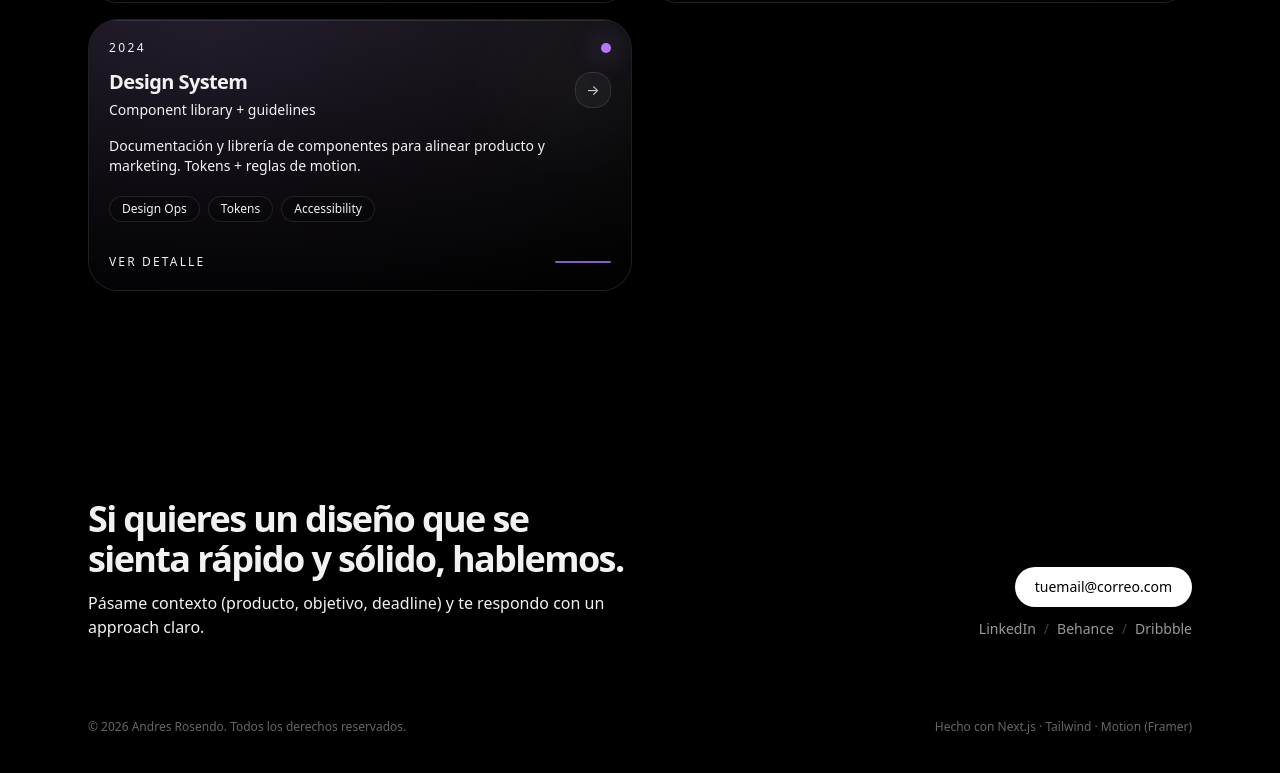
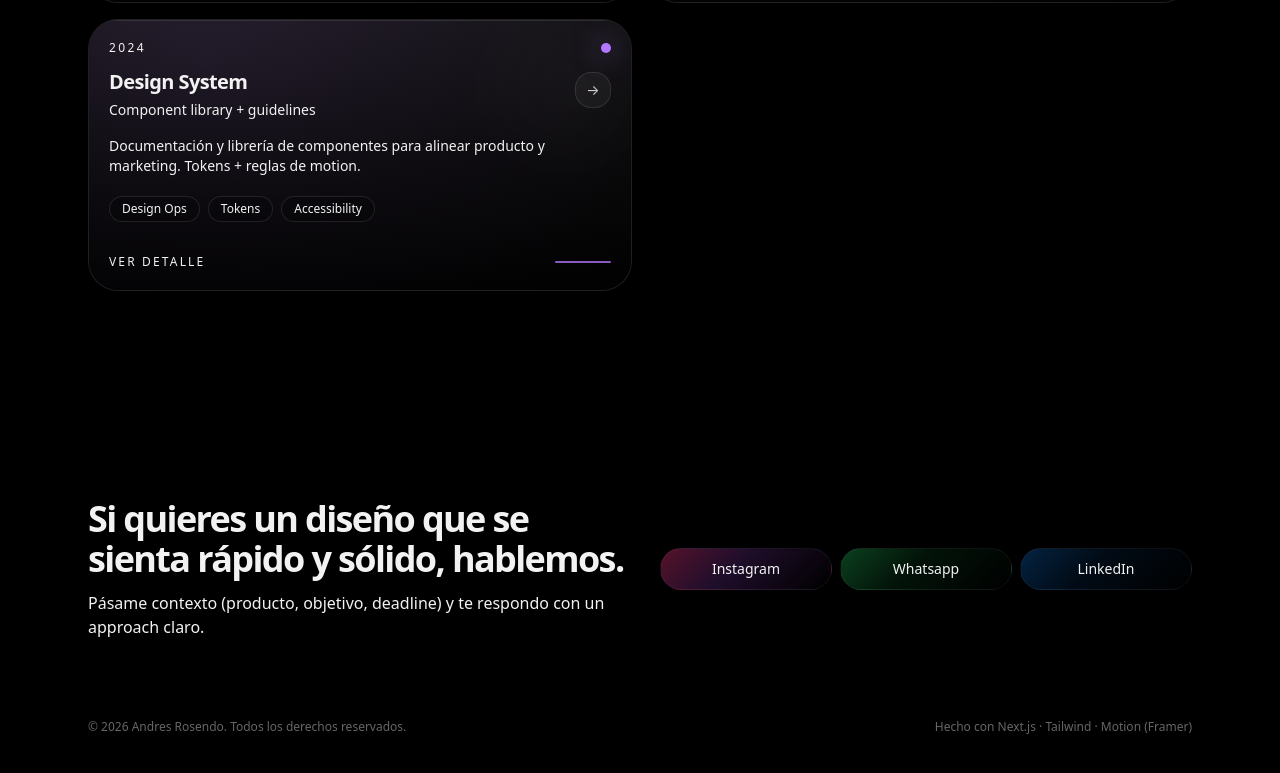
Before and after one commit to rosendojoseandres-dev/rosendodesign, a Next.js app: page / in a window 1280 px wide. Shown: the part 1435-2208 px from the top of the page. Built offline with nearby package versions, Linux system fonts and the light colour scheme.

Commit message:
Refine footer social buttons

```diff
--- a/src/components/Footer.tsx
+++ b/src/components/Footer.tsx
@@ -1,6 +1,27 @@
 "use client";
 
 import Reveal from "@/components/Reveal";
+
+const socials = [
+  {
+    label: "Instagram",
+    href: "#",
+    className:
+      "bg-[linear-gradient(135deg,rgba(225,48,108,0.3)_0%,rgba(131,58,180,0.18)_30%,rgba(0,0,0,0.94)_72%)] md:bg-[linear-gradient(135deg,rgba(225,48,108,0.38)_0%,rgba(131,58,180,0.24)_42%,rgba(0,0,0,0.96)_100%)]",
+  },
+  {
+    label: "Whatsapp",
+    href: "#",
+    className:
+      "bg-[linear-gradient(135deg,rgba(37,211,102,0.26)_0%,rgba(16,120,54,0.14)_30%,rgba(0,0,0,0.94)_72%)] md:bg-[linear-gradient(135deg,rgba(37,211,102,0.3)_0%,rgba(16,120,54,0.16)_42%,rgba(0,0,0,0.96)_100%)]",
+  },
+  {
+    label: "LinkedIn",
+    href: "#",
+    className:
+      "bg-[linear-gradient(135deg,rgba(10,102,194,0.28)_0%,rgba(7,56,108,0.16)_30%,rgba(0,0,0,0.94)_72%)] md:bg-[linear-gradient(135deg,rgba(10,102,194,0.34)_0%,rgba(7,56,108,0.2)_42%,rgba(0,0,0,0.96)_100%)]",
+  },
+] as const;
 
 export default function Footer() {
   return (
@@ -8,7 +29,7 @@ export default function Footer() {
       <div className="pointer-events-none absolute inset-x-0 top-0 h-px bg-white/8" />
       <div className="container-max">
         <Reveal>
-          <div className="grid gap-8 md:grid-cols-2 md:items-end md:gap-10">
+          <div className="grid gap-8 md:grid-cols-2 md:items-center md:gap-10">
             <div>
               <h3 className="text-[1.72rem] font-semibold leading-[1.02] tracking-[-0.045em] sm:max-w-[14ch] sm:text-3xl md:max-w-none md:text-4xl">
                 <span className="block">Si quieres un diseño que se</span>
@@ -20,25 +41,19 @@ export default function Footer() {
               </p>
             </div>
 
-            <div className="flex flex-col items-start gap-3 md:items-end">
-              <a
-                href="mailto:tuemail@correo.com"
-                className="inline-flex w-full items-center justify-center rounded-full bg-white px-5 py-2.5 text-xs font-medium text-black transition hover:bg-white/90 sm:w-auto md:text-sm"
-              >
-                tuemail@correo.com
-              </a>
-              <div className="flex flex-wrap gap-2 text-xs text-white/60 sm:text-sm md:justify-end">
-                <a className="hover:text-white" href="#" target="_blank" rel="noreferrer">
-                  LinkedIn
-                </a>
-                <span className="text-white/25">/</span>
-                <a className="hover:text-white" href="#" target="_blank" rel="noreferrer">
-                  Behance
-                </a>
-                <span className="text-white/25">/</span>
-                <a className="hover:text-white" href="#" target="_blank" rel="noreferrer">
-                  Dribbble
-                </a>
+            <div className="flex flex-col items-start md:self-center md:items-end">
+              <div className="grid w-full grid-cols-3 gap-2 md:max-w-[34rem]">
+                {socials.map((social) => (
+                  <a
+                    key={social.label}
+                    className={`inline-flex w-full items-center justify-center rounded-full border border-white/[0.05] px-3 py-2.5 text-[11px] font-medium text-[#F2F2F2] transition duration-200 hover:-translate-y-0.5 hover:border-white/[0.08] hover:text-white sm:px-5 sm:text-xs md:text-sm ${social.className}`}
+                    href={social.href}
+                    target="_blank"
+                    rel="noreferrer"
+                  >
+                    {social.label}
+                  </a>
+                ))}
               </div>
             </div>
           </div>
```
